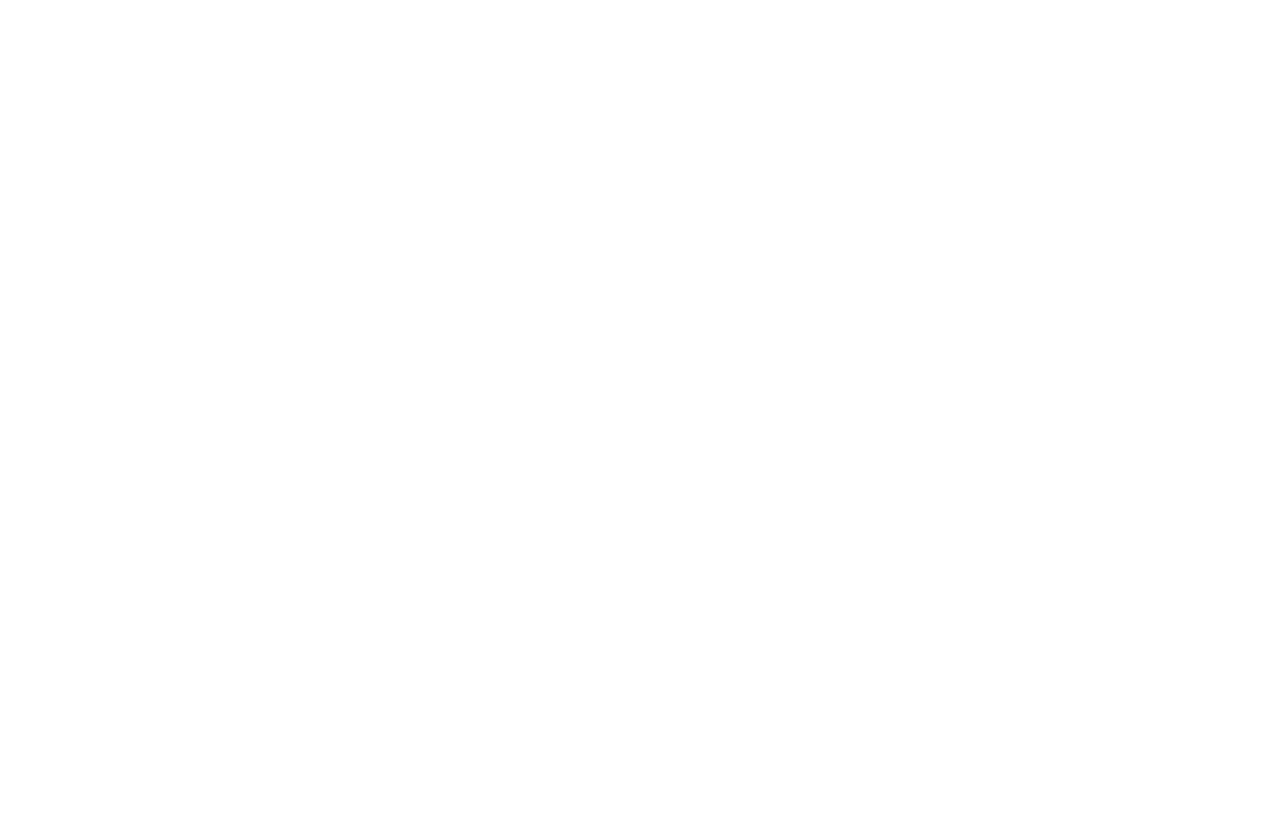
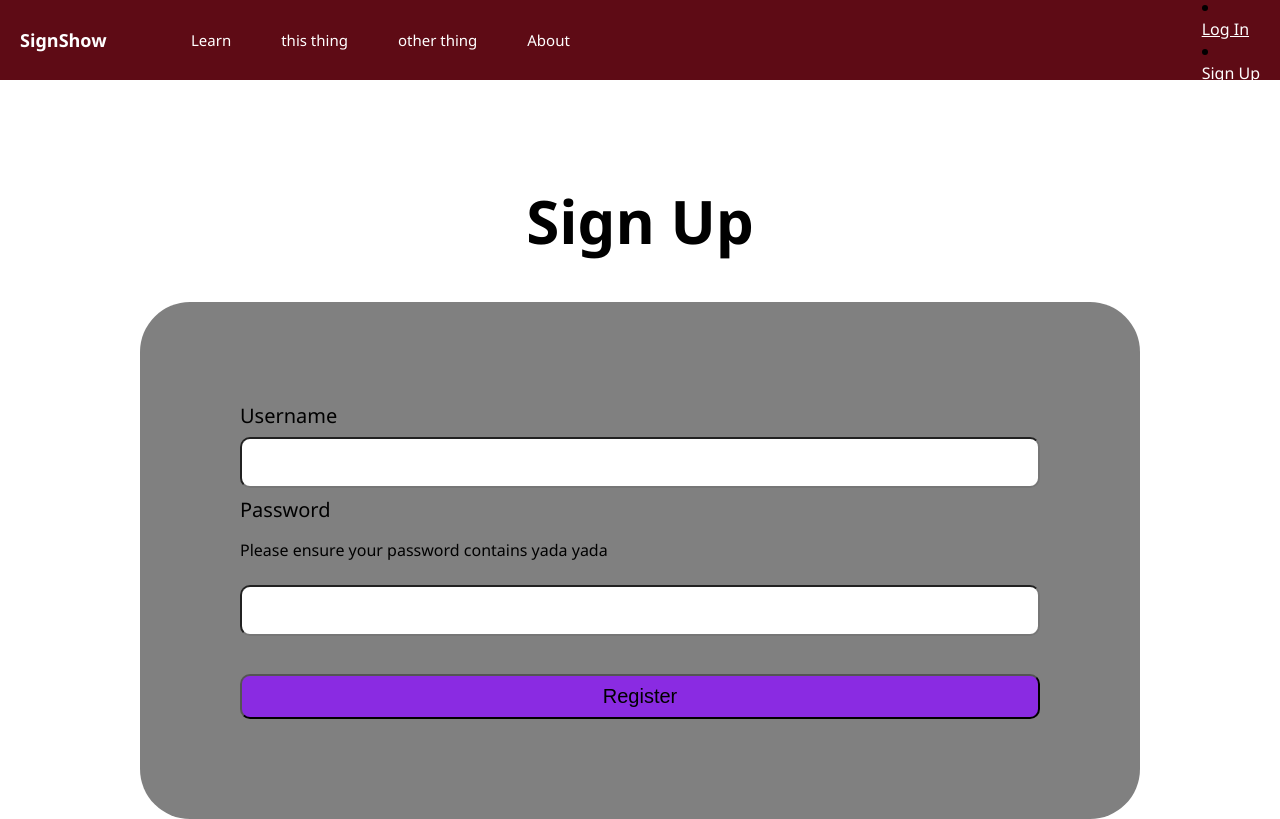
Before and after one commit to zed3538/signshow, a Flask app: page /signup in a window 1280 px wide. Before the commit the page is empty. Run offline with Flask 3, Linux system fonts and the light colour scheme.

Commit message:
Continued developing signup and login functionality, styled signup page

```diff
--- a/app.py
+++ b/app.py
@@ -62,14 +62,23 @@ def login():
                 flash("Password incorrect.")
         else:
             flash("User does not exist.")
-    return render_template("login.html")
+    return render_template('login.html')
 
-@app.route('/signup')
+@app.route('/signup', methods=["GET","POST"])
 def signup():
     if request.method == "POST":
         username = request.form['username']
         password = request.form['password']
+        hashed_password = generate_password_hash(password)
+        sql = "INSERT INTO user (username,password) VALUES (?,?)"
+        query_db(sql,(username,hashed_password))
+        flash("Sign Up Successful!")
     return render_template("signup.html")
+
+@app.route('/logout')
+def logout():
+    session['user'] = None
+    return redirect('/')
 
 if __name__ == "__main__":
     app.run(debug=True);
--- a/templates/base.html
+++ b/templates/base.html
@@ -10,5 +10,16 @@
     {% include "nav.html" %}
     {% block content %}
     {% endblock %}
+
+    {% with messages = get_flashed_messages() %}
+    {% if messages %}
+    <ul>
+        {% for message in messages %}
+        <li>{{ message }}</li>
+        {% endfor %}
+    </ul>
+    {% endif %}
+    {% endwith %}
+
 </body>
 </html>
--- a/templates/signup.html
+++ b/templates/signup.html
@@ -0,0 +1,12 @@
+{% extends 'base.html' %}
+{% block content %}
+    <h1>Sign Up</h1>
+        <form action="/signup" method="post">
+            <label for="username">Username</label>
+            <input type="text" name="username">
+            <label for="password">Password</label>
+            <p>Please ensure your password contains yada yada</p>
+            <input type="password" name="password">
+            <button type="submit">Register</button>
+        </form>
+{% endblock %}
```
Also changed, not shown: database.db.
